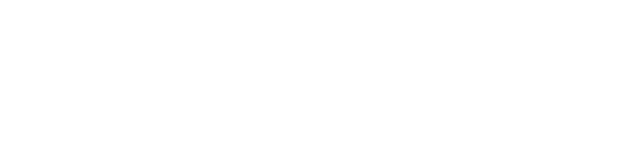
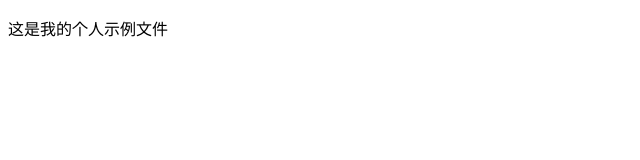
Before and after one commit to yamaraja13/Liwer, a plain HTML site: page index.html in a window 1280 px wide. Shown: the whole page, without its empty margins (0-640 px from the left). Drawn offline with Linux system fonts and the light colour scheme.

Commit message:
Update index.html
示例

```diff
--- a/index.html
+++ b/index.html
@@ -5,6 +5,6 @@
 		<title></title>
 	</head>
 	<body>
-
+	<p>这是我的个人示例文件</p>
 	</body>
 </html>
```
